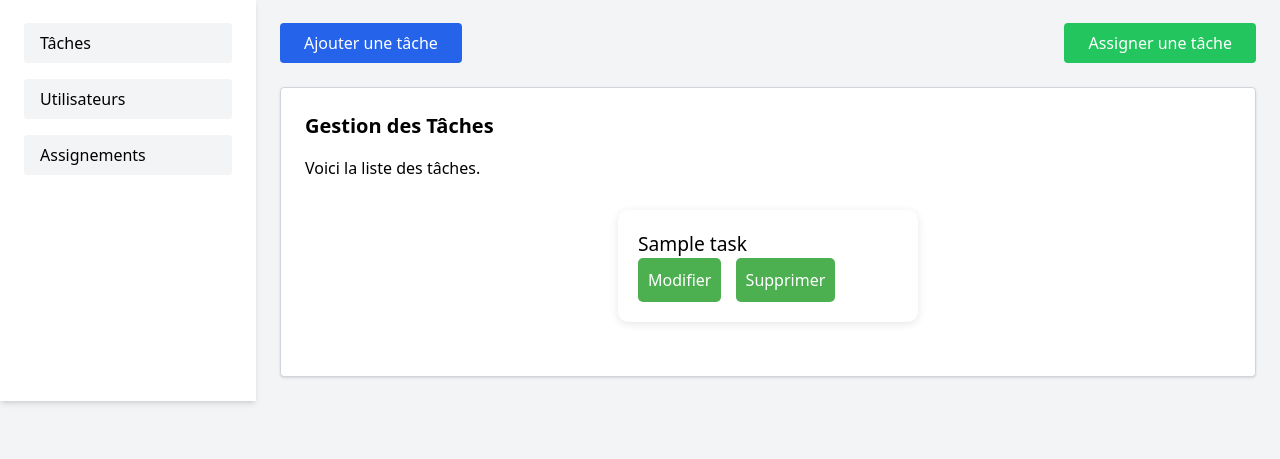
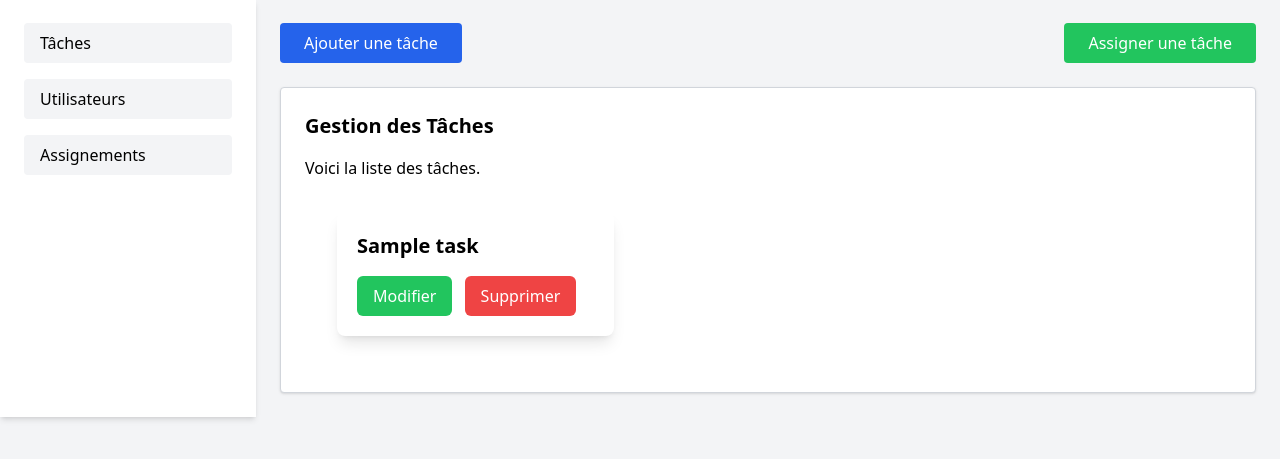
Before and after one commit to Youcode-Classe-E-2024-2025/ElHamzaoui_ZIRARI-todo_OOP, a PHP site: page /index.php in a window 1280 px wide, after a click on "Tâches". Shown: the part 96-555 px from the top of the page. Run offline with PHP 8.4, Linux system fonts and the light colour scheme; data comes from the database, SQL or seed files in the repository; tables that the repository leaves empty hold one stand-in row (values such as "Sample post"); some libraries are stand-ins or nearby versions.

Commit message:
mise à jour du style de la page taskForm.php

```diff
--- a/TaskModel.php
+++ b/TaskModel.php
@@ -62,6 +62,17 @@ public function assignTaskToUser($taskId, $userId) {
     return $stmt->execute();
 }
 
+    // TaskModel.php
+public function getTasksByUserId($userId) {
+    $query = "SELECT t.* FROM tasks t
+              JOIN task_assignments ta ON t.id_tache = ta.task_id
+              WHERE ta.user_id = :user_id";
+    $stmt = $this->pdo->prepare($query);
+    $stmt->bindParam(':user_id', $userId);
+    $stmt->execute();
+
+    return $stmt->fetchAll(PDO::FETCH_ASSOC);
+}
 
 }
 ?>
--- a/taskForm.php
+++ b/taskForm.php
@@ -19,108 +19,6 @@ $users = $userModel->getAllUsers();
     <meta name="viewport" content="width=device-width, initial-scale=1.0">
     <title>Interface Admin</title>
     <script src="https://cdn.tailwindcss.com"></script>
-    <style>
-        /* Style général */
-        body {
-            font-family: Arial, sans-serif;
-            margin: 0;
-            padding: 0;
-            background-color: #f4f4f4;
-        }
-
-        h1 {
-            text-align: center;
-            margin: 20px 0;
-        }
-
-        .container {
-            display: flex;
-            flex-wrap: wrap;
-            justify-content: space-evenly;
-            padding: 20px;
-        }
-
-        /* Style de la carte de chaque tâche */
-        .task-card {
-            background-color: #fff;
-            width: 300px;
-            margin: 10px;
-            padding: 20px;
-            border-radius: 10px;
-            box-shadow: 0 2px 8px rgba(0, 0, 0, 0.1);
-            transition: transform 0.2s;
-            position: relative;
-        }
-
-        .task-card:hover {
-            transform: scale(1.05);
-        }
-
-        /* Style du titre de la tâche */
-        .task-card h3 {
-            margin: 0;
-            font-size: 1.2em;
-        }
-
-        /* Style pour les détails cachés au survol */
-        .task-details {
-            display: none;
-            margin-top: 10px;
-            padding: 10px;
-            background-color: #f9f9f9;
-            border: 1px solid #ddd;
-            border-radius: 5px;
-        }
-
-        .task-card:hover .task-details {
-            display: block;
-        }
-
-        /* Style pour les boutons */
-        .task-card button {
-            background-color: #4CAF50;
-            color: white;
-            border: none;
-            padding: 10px;
-            border-radius: 5px;
-            cursor: pointer;
-            margin-right: 10px;
-            transition: background-color 0.3s;
-        }
-
-        .task-card button:hover {
-            background-color: #45a049;
-        }
-
-        /* Style du formulaire */
-        form {
-            width: 50%;
-            margin: 20px auto;
-            background-color: #fff;
-            padding: 20px;
-            border-radius: 10px;
-            box-shadow: 0 2px 8px rgba(0, 0, 0, 0.1);
-        }
-
-        form input, form textarea, form select {
-            width: 100%;
-            padding: 10px;
-            margin: 10px 0;
-            border-radius: 5px;
-            border: 1px solid #ccc;
-        }
-
-        form input[type="submit"] {
-            background-color: #4CAF50;
-            color: white;
-            border: none;
-            cursor: pointer;
-        }
-
-        form input[type="submit"]:hover {
-            background-color: #45a049;
-        }
-    </style>
 </head>
 <body class="bg-gray-100 font-sans">
 
@@ -161,22 +59,34 @@ $users = $userModel->getAllUsers();
                 <div id="tasks" class="section hidden">
                     <h2 class="text-xl font-bold mb-4">Gestion des Tâches</h2>
                     <p>Voici la liste des tâches.</p>
-                    <div class="container">
+                    <div class="container mx-auto p-4">
+                    <div class="container mx-auto p-4">
+    <div class="grid grid-cols-1 sm:grid-cols-2 lg:grid-cols-3 gap-4">
         <?php foreach ($tasks as $tacheItem): ?>
-            <div class="task-card">
-                <h3><?php echo htmlspecialchars($tacheItem['title_tache']); ?></h3>
-                <div class="task-details">
+            <div class="bg-white p-5 rounded-lg shadow-lg transform transition-transform duration-200 hover:scale-105 group">
+                <h3 class="text-xl font-semibold mb-2"><?php echo htmlspecialchars($tacheItem['title_tache']); ?></h3>
+                <div class="task-details hidden group-hover:block mt-2 p-3 bg-gray-100 border border-gray-300 rounded-lg">
                     <p><strong>Description:</strong> <?php echo htmlspecialchars($tacheItem['descr_tache']); ?></p>
                     <p><strong>Date d'échéance:</strong> <?php echo htmlspecialchars($tacheItem['date_tache']); ?></p>
                     <p><strong>Priorité:</strong> <?php echo htmlspecialchars($tacheItem['status_tache']); ?></p>
                     <p><strong>Responsable:</strong> <?php echo htmlspecialchars($tacheItem['priority_tache']); ?></p>
                 </div>
                 <!-- Boutons pour modifier et supprimer -->
-                <button onclick="window.location.href='modifier_tache.php?id=<?php echo $tacheItem['id_tache']; ?>'">Modifier</button>
-                <button onclick="window.location.href='TaskController.php?id=<?php echo $tacheItem['id_tache']; ?>'">Supprimer</button>
+                <div class="mt-4">
+                    <button onclick="window.location.href='modifier_tache.php?id=<?php echo $tacheItem['id_tache']; ?>'" class="bg-green-500 text-white px-4 py-2 rounded-md hover:bg-green-600 mr-2">
+                        Modifier
+                    </button>
+                    <button onclick="window.location.href='TaskController.php?id=<?php echo $tacheItem['id_tache']; ?>'" class="bg-red-500 text-white px-4 py-2 rounded-md hover:bg-red-600">
+                        Supprimer
+                    </button>
+                </div>
             </div>
         <?php endforeach; ?>
     </div>
+</div>
+
+</div>
+
 
                 </div>
                 <div id="users" class="section hidden">
--- a/userController.php
+++ b/userController.php
@@ -1,7 +1,7 @@
 <?php
 require_once 'userModel.php';
 require_once 'config.php';
-
+session_start();
 if ($_SERVER['REQUEST_METHOD'] === 'POST') {
     echo"hi";
     // Récupérer les données du formulaire
@@ -14,9 +14,13 @@ if ($_SERVER['REQUEST_METHOD'] === 'POST') {
         $userModel->addUser($email, $password,'user');
 
         if($email == "example@example.com" && $password == "password123"){
+            $_SESSION['user_id'] = "example@example.com";
+            $_SESSION['user_id'] = "password123";
             // Rediriger après l'ajout de la tâche
              header("Location: taskForm.php");
         }else{
+            $_SESSION['user_id'] = $email['id_user'];
+            $_SESSION['user_id'] = $password['id_user'];
              // Rediriger après l'ajout de la tâche
              header("Location: user.php");
         }
```
Also changed, not shown: user.php (+27 -4 lines).
